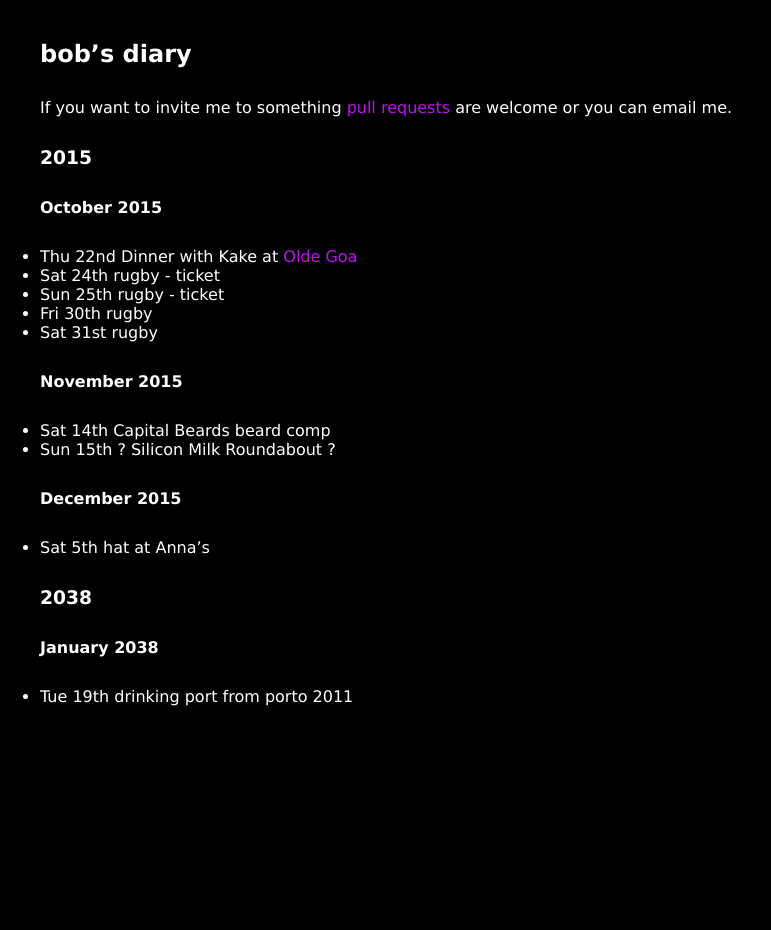
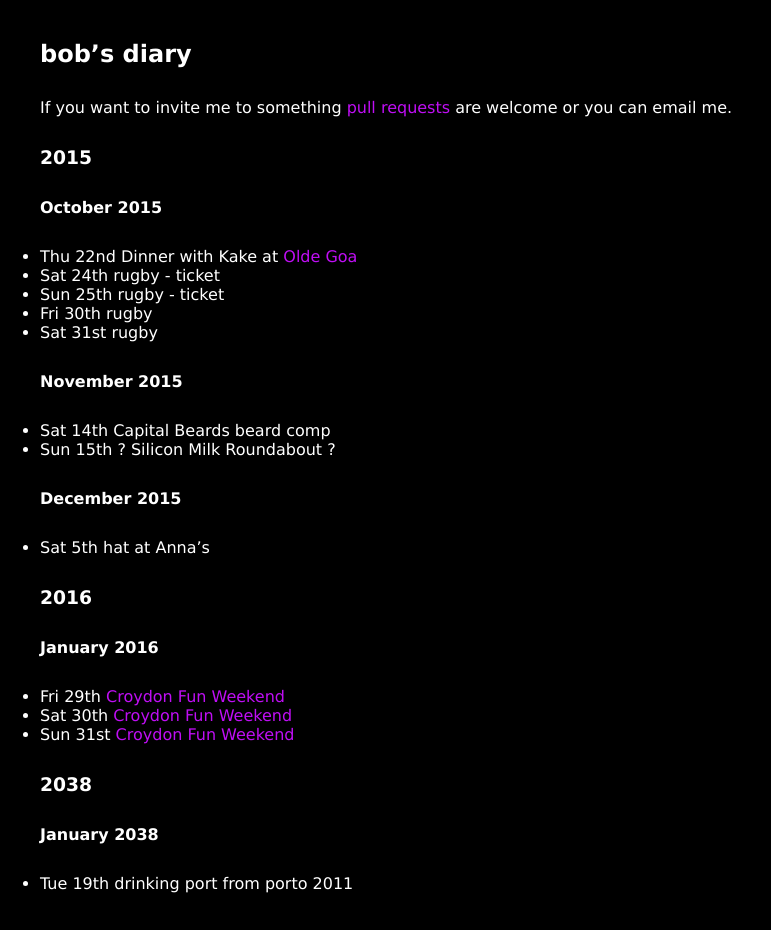
Before and after one commit to rjw1/randomness.org.uk, a Jekyll site: the page built from diary/index.md, in a window 1280 px wide. Shown: the whole page, without its empty margins (0-771 px from the left). Built offline with Jekyll 4.4.1, drawn with Linux system fonts in a browser that asks for light colours; Markdown is read by kramdown in place of the engine named in the settings.

Commit message:
croydon fun weekend

```diff
--- a/diary/index.md
+++ b/diary/index.md
@@ -28,6 +28,14 @@ are welcome or you can email me.
 
 * Sat 5th hat at Anna's
 
+### 2016 ###
+
+#### January 2016 ####
+
+* Fri 29th [Croydon Fun Weekend](http://www.earth.li/~kake/croydon/croydon-fun-weekend-2016.html)
+* Sat 30th [Croydon Fun Weekend](http://www.earth.li/~kake/croydon/croydon-fun-weekend-2016.html)
+* Sun 31st [Croydon Fun Weekend](http://www.earth.li/~kake/croydon/croydon-fun-weekend-2016.html)
+
 ### 2038 ###
 
 #### January 2038 ####
```
